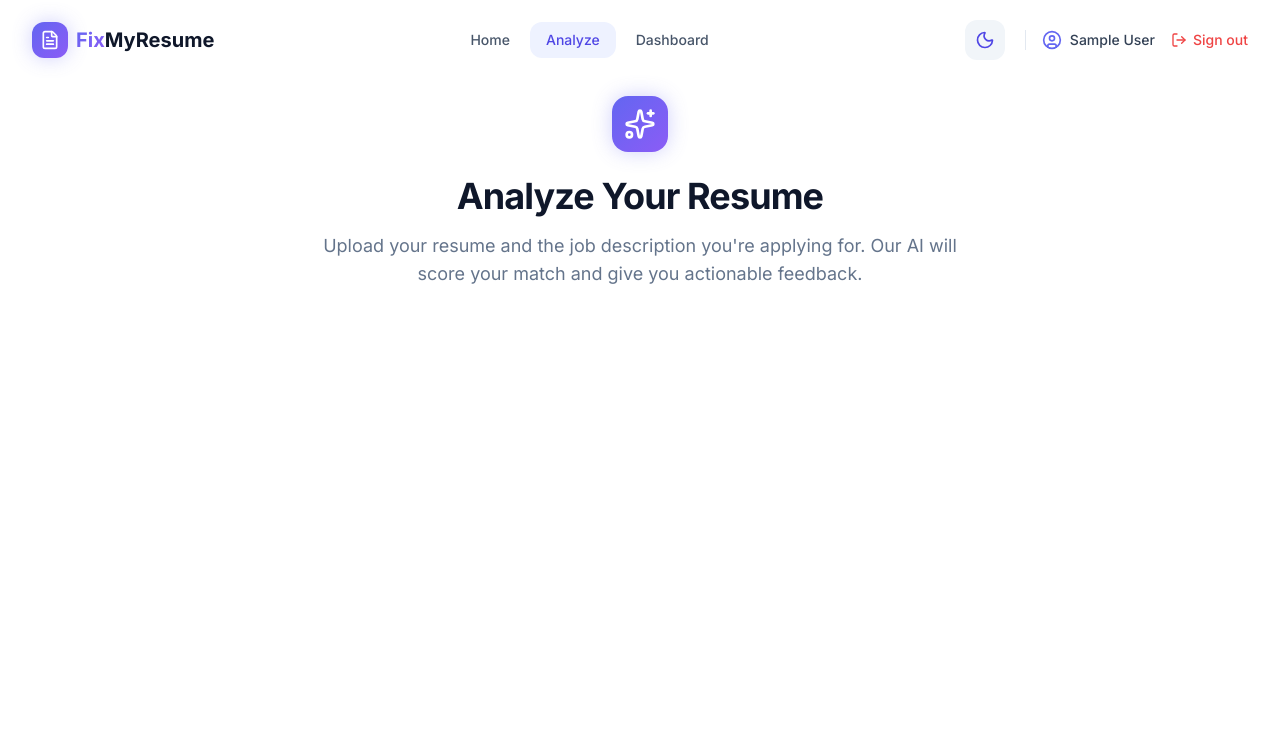
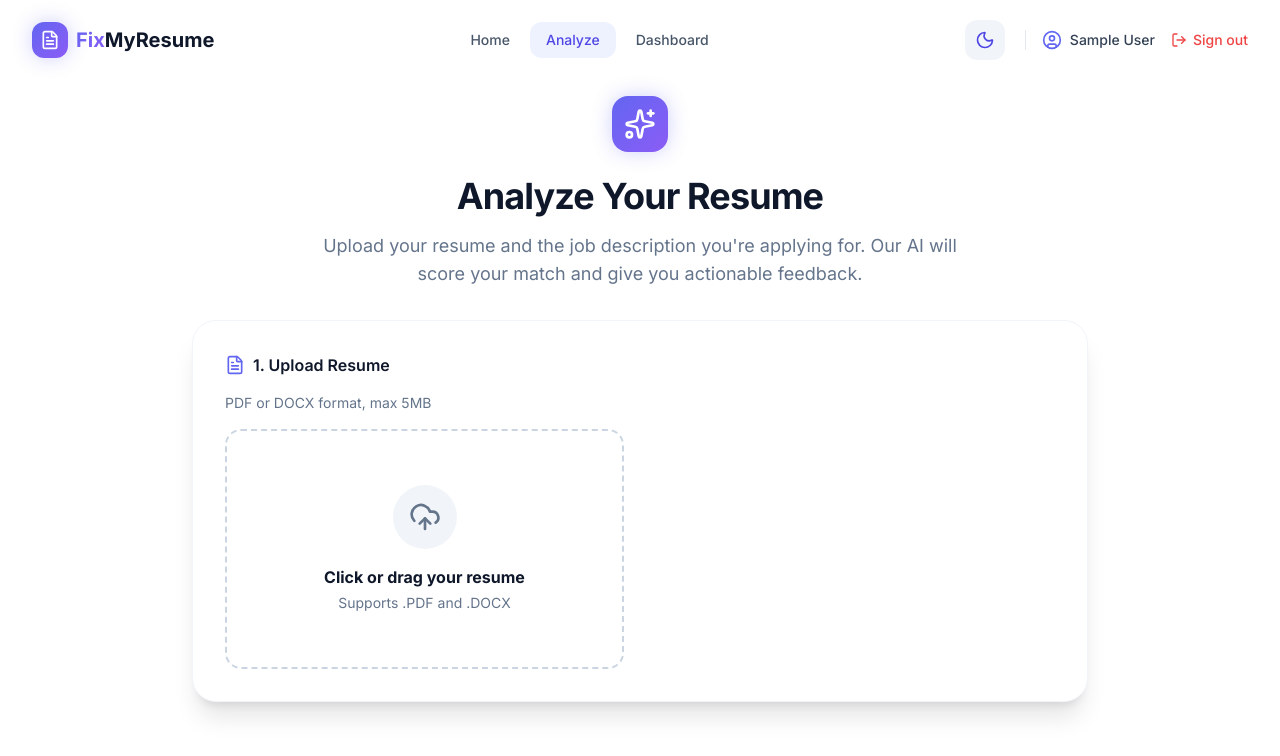
Before and after one commit to amaaan7/FixMyResume, a React (Vite) app in the folder frontend/: page /analyze in a window 1280 px wide. Shown: the top 756 px of the page. Built offline with nearby package versions, Linux system fonts and the light colour scheme; sample sign-in values are in the browser's storage.

Commit message:
analyze left part

```diff
--- a/frontend/src/pages/AnalyzePage.jsx
+++ b/frontend/src/pages/AnalyzePage.jsx
@@ -46,6 +46,37 @@ export default function AnalyzePage() {
                     </p>
                 </div>
 
+                {/* Main Application Container */}
+                <div className="bg-white dark:bg-dark-800 rounded-3xl p-6 md:p-8 shadow-xl border border-dark-100 dark:border-dark-700">
+
+                    {error && (
+                        <div className="mb-8 p-4 rounded-xl bg-red-50 dark:bg-red-500/10 border border-red-200 dark:border-red-500/20 flex items-start gap-3">
+                            <AlertCircle className="w-5 h-5 text-red-500 flex-shrink-0 mt-0.5" />
+                            <p className="text-sm text-red-600 dark:text-red-400">{error}</p>
+                        </div>
+                    )}
+
+                    <div className="grid md:grid-cols-2 gap-8">
+
+                        {/* Left Side: Drag & Drop */}
+                        <div className="space-y-4">
+                            <div className="flex items-center gap-2 text-dark-900 dark:test-white font-semibold">
+                                <FileText className="w-5 h-5 text-primary-500" />
+                                <h3>1. Upload Resume</h3>
+                            </div>
+                            <p className="text-sm text-dark-500 dark:text-dark-400" >
+                                PDF or DOCX format, max 5MB
+                            </p>
+
+                            {/* We import and use your beautiful new Component! */}
+                            <FileDropzone onFileSelect={(selectedFile) => setFile(selectedFile)} />
+                        </div>
+
+
+                    </div>
+
+                </div>
+
             </div>
 
         </div>
```
